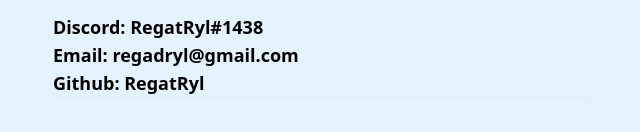
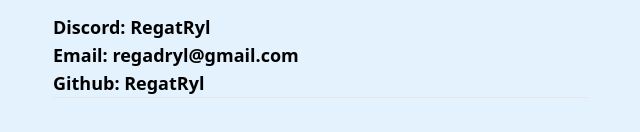
Before and after one commit to RegatRyl/portofolio, a plain HTML site: page index.html in a window 1280 px wide. Shown: the part 1726-1858 px from the top of the page, 11-651 px from the left. Drawn offline with nearby package versions, Linux system fonts and the light colour scheme.

Commit message:
update discord

```diff
--- a/index.html
+++ b/index.html
@@ -153,7 +153,7 @@
 							</button>
 						</form>
 						<div class="mt-4 font-semibold text-lg border-b">
-							<p>Discord: RegatRyl#1438</p>
+							<p>Discord: RegatRyl</p>
 						    <p>Email: regadryl@gmail.com</p>
 						    <p>Github: RegatRyl</p>
 						</div>
```
